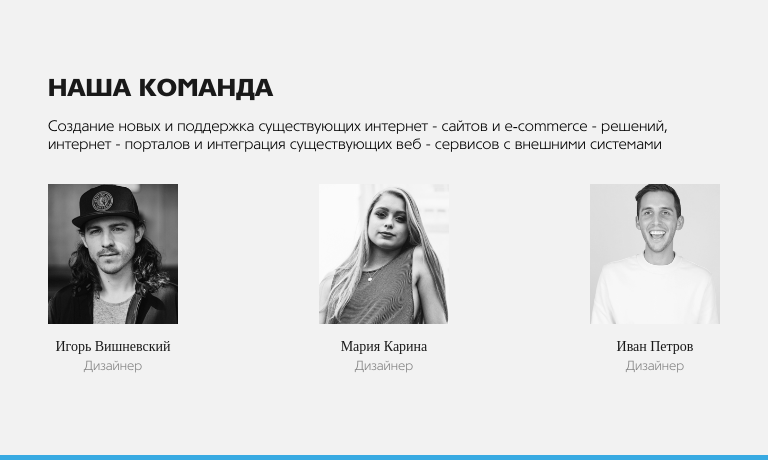
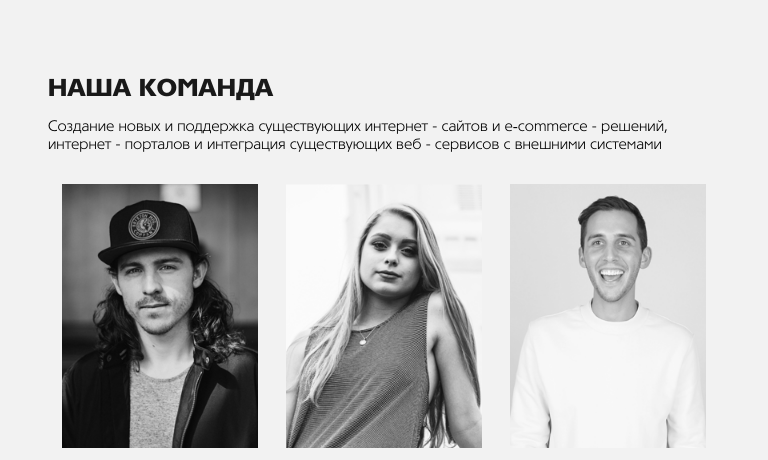
Before and after one commit to MikhailZhyhariev/digital-olymp-website, a website: page src/index.html in a window 768 px wide. Shown: the part 2019-2479 px from the top of the page. Drawn offline with nearby package versions, Linux system fonts and the light colour scheme; files that its build step writes are made by us from their sources; a web font is replaced by a local one.

Commit message:
Исправлено отображение компонента team

```diff
--- a/src/style/team.sass
+++ b/src/style/team.sass
@@ -40,6 +40,17 @@
     font-size: 14px
     margin-bottom: 5px
 
+@media (min-width: 768px) and (max-width: 1200px)
+  .team
+    &__photo
+      width: 245px * 0.8
+      height: 330px * 0.8
+      background-position: 0
+
+    &__items
+      justify-content: space-around
+      width: 100%
+
 @media (min-width: 1200px)
   .team
     margin-top: 125px
```
Also changed, not shown: build/css/style.css.
